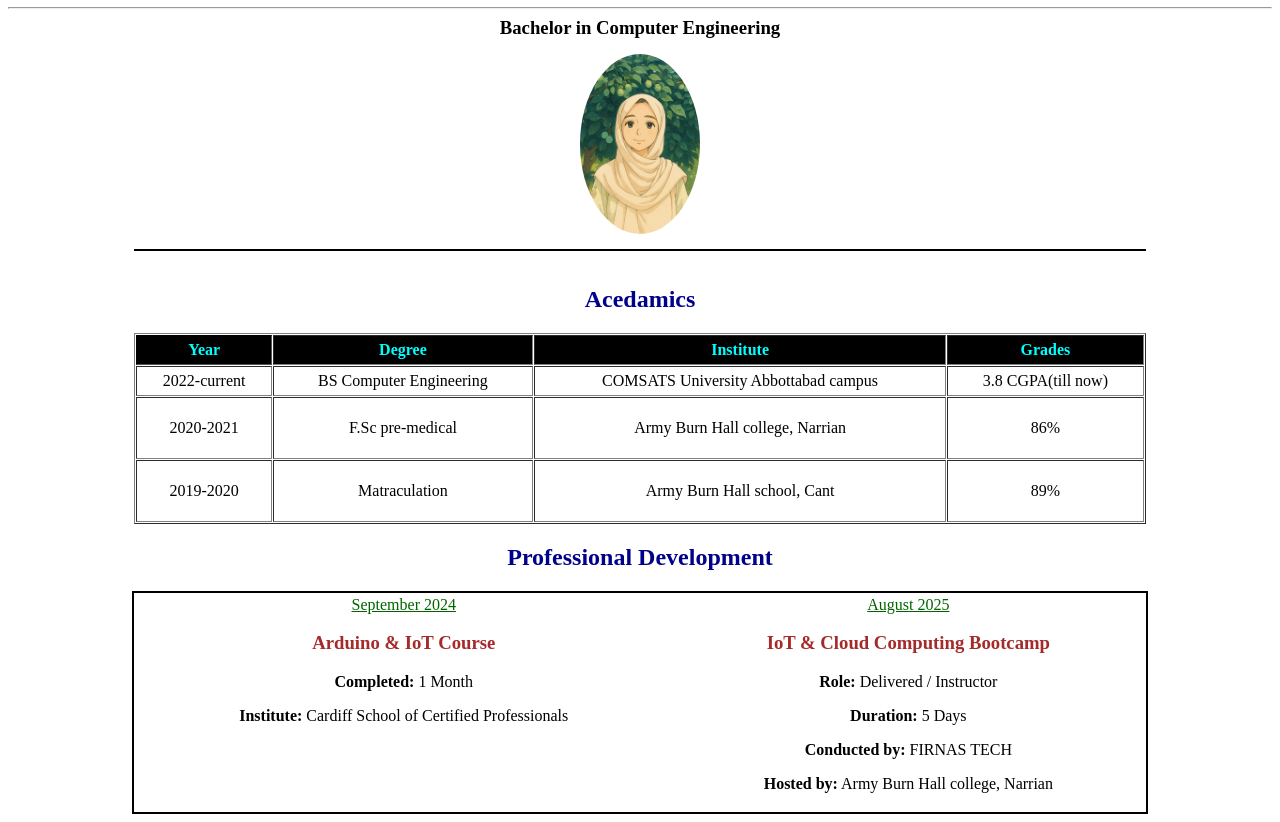
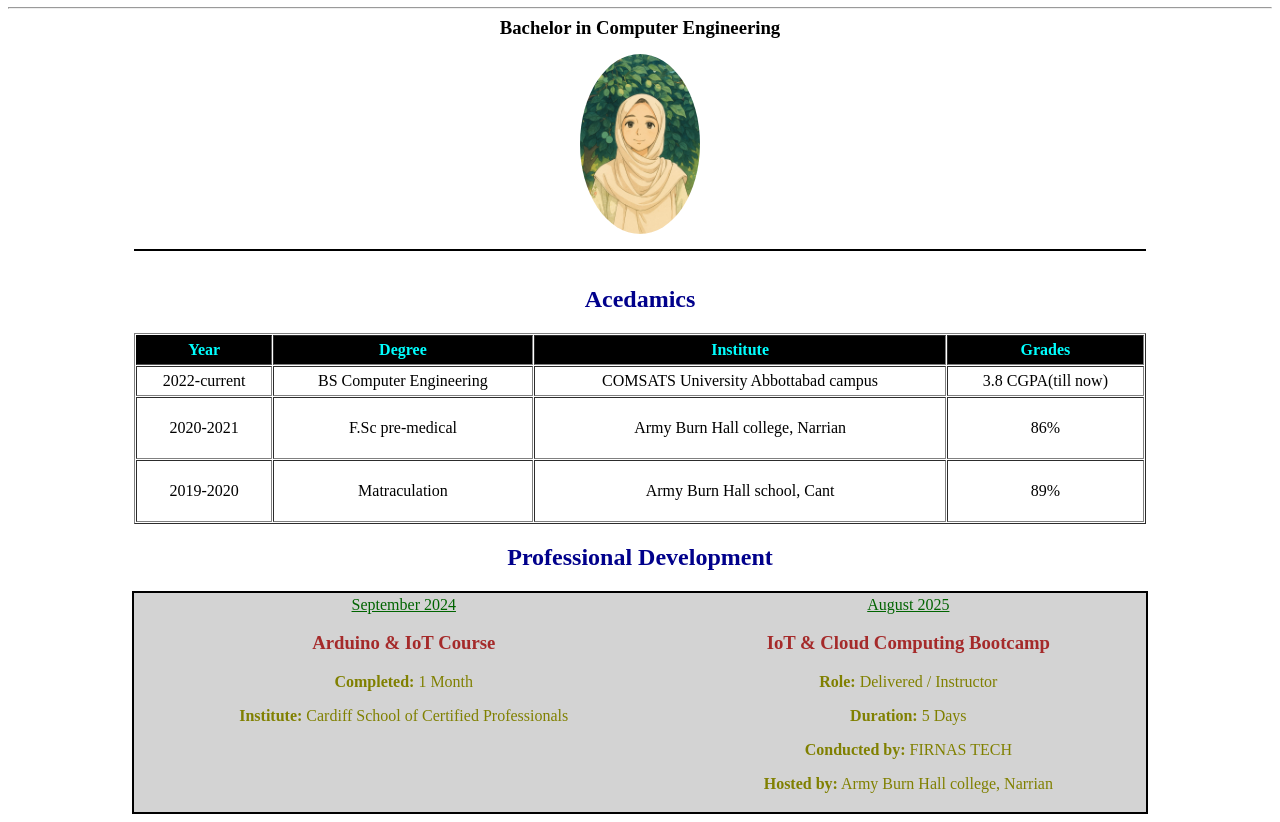
Before and after one commit to Irza-Malik/lab-manual, a plain HTML site: page lab3+4.html in a window 1280 px wide. Shown: the part 90-912 px from the top of the page. Drawn offline with Linux system fonts and the light colour scheme.

Commit message:
Update lab3+4.html

```diff
--- a/lab3+4.html
+++ b/lab3+4.html
@@ -22,6 +22,11 @@
         text-decoration:darkblue;
         color:darkblue;
       }
+      div{
+  background-color:lightgray;
+  color:olive;
+  width: 100%;
+}
     </style>
 </head>
 <div class="lab-link">
```
